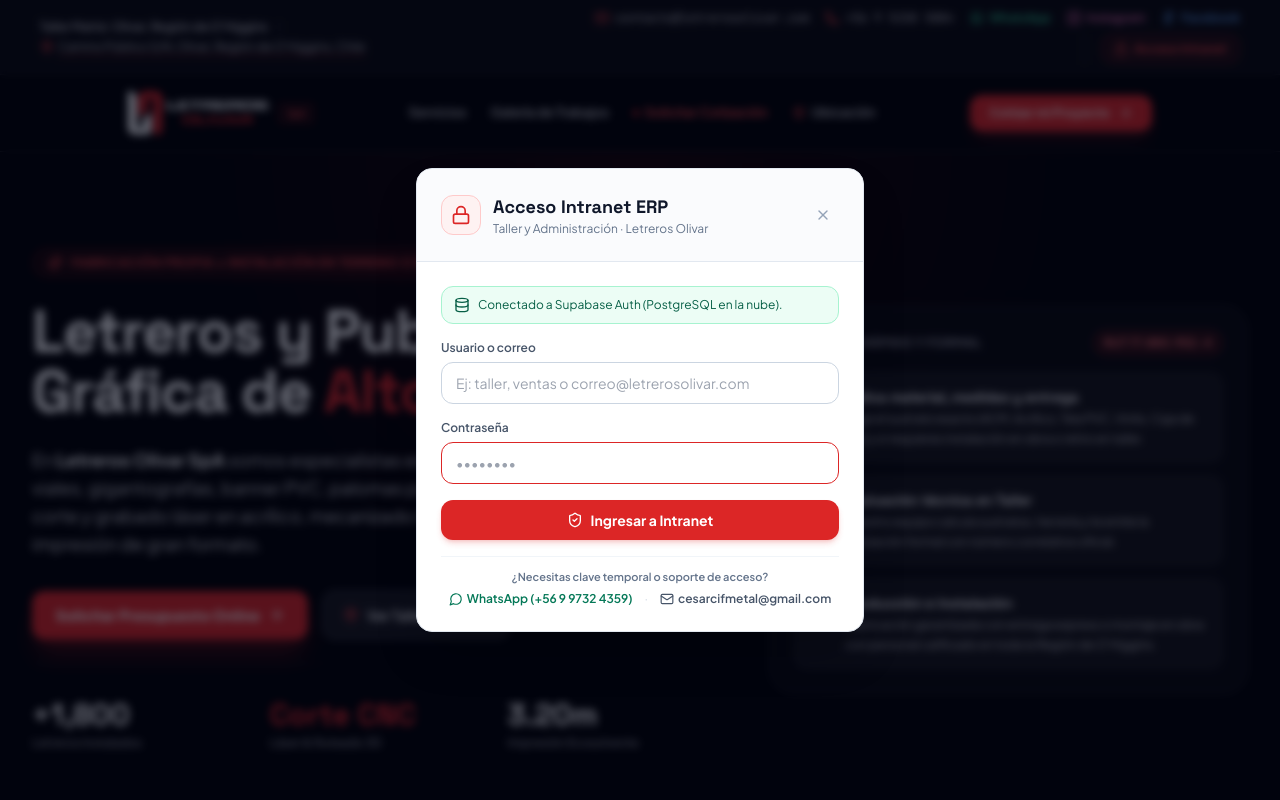
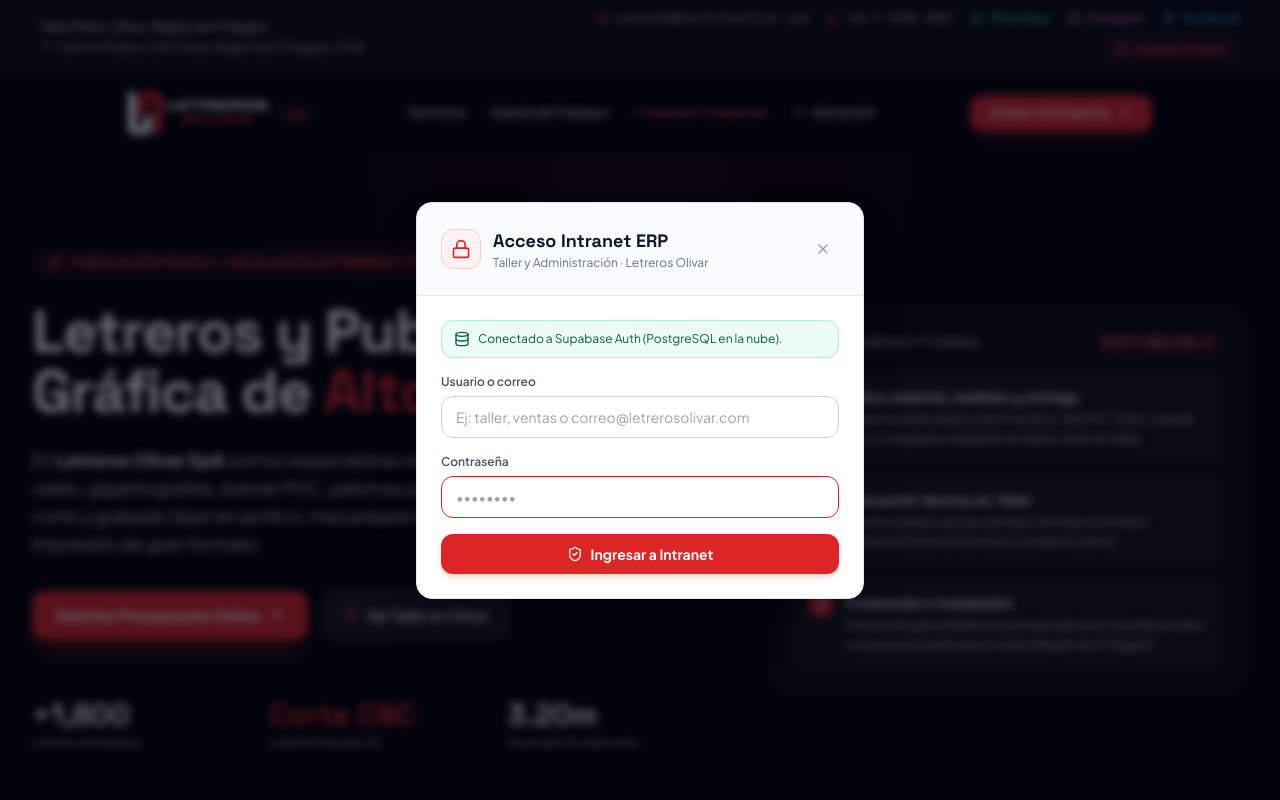
Before and after one commit to boxerblastbeat/leteros_testeo, a React (Vite) app: page / in a window 1280 px wide. Both pictures are taken after a click on the button "Acceso Intranet". Shown: the top 800 px of the page. Built offline with nearby package versions, Linux system fonts and the light colour scheme; no server answers; the database is empty.

Commit message:
Quitar bloque de recuperacion de contrasena en LoginModal

```diff
--- a/src/components/common/LoginModal.jsx
+++ b/src/components/common/LoginModal.jsx
@@ -1,7 +1,6 @@
 import React, { useState } from 'react';
-import { Lock, X, ShieldCheck, Database, MessageCircle, Mail } from 'lucide-react';
+import { Lock, X, ShieldCheck, Database } from 'lucide-react';
 import { useErp } from '../../context/ErpContext';
-import { ADMIN_SUPPORT } from '../../data/company';
 import { useModalClose } from '../../lib/useModalClose';
 
 const LAST_EMAIL_KEY = 'olivar_last_login_email';
@@ -142,37 +141,6 @@ export default function LoginModal({ open, onClose, onSuccess }) {
             <ShieldCheck className="w-4 h-4" />
             {submitting ? 'Verificando...' : 'Ingresar a Intranet'}
           </button>
-
-          <div className="pt-3 border-t border-slate-100 text-center space-y-1.5">
-            <div className="text-[11px] font-semibold text-slate-500">
-              ¿Necesitas clave temporal o soporte de acceso?
-            </div>
-            <div className="flex flex-wrap items-center justify-center gap-3 text-xs">
-              <a
-                href={`https://wa.me/${ADMIN_SUPPORT.whatsapp}?text=${encodeURIComponent(
-                  `Hola, necesito una contraseña temporal para mi usuario de la Intranet Letreros Olivar (${identifier.trim() || 'mi cuenta'}).`
-                )}`}
-                target="_blank"
-                rel="noreferrer"
-                className="inline-flex items-center gap-1 font-semibold text-emerald-700 hover:text-emerald-800 transition"
-              >
-                <MessageCircle className="w-3.5 h-3.5" />
-                <span>WhatsApp ({ADMIN_SUPPORT.phone})</span>
-              </a>
-              <span className="text-slate-300">·</span>
-              <a
-                href={`mailto:${ADMIN_SUPPORT.email}?subject=${encodeURIComponent(
-                  'Solicitud de clave temporal — Intranet Letreros Olivar'
-                )}&body=${encodeURIComponent(
-                  `Hola, solicito una contraseña temporal para el usuario: ${identifier.trim() || ''}`
-                )}`}
-                className="inline-flex items-center gap-1 font-semibold text-slate-600 hover:text-red-600 transition"
-              >
-                <Mail className="w-3.5 h-3.5" />
-                <span>{ADMIN_SUPPORT.email}</span>
-              </a>
-            </div>
-          </div>
         </form>
       </div>
     </div>
```
